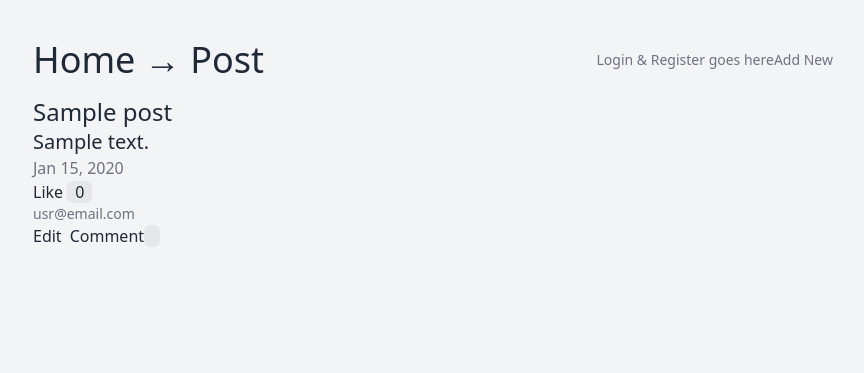
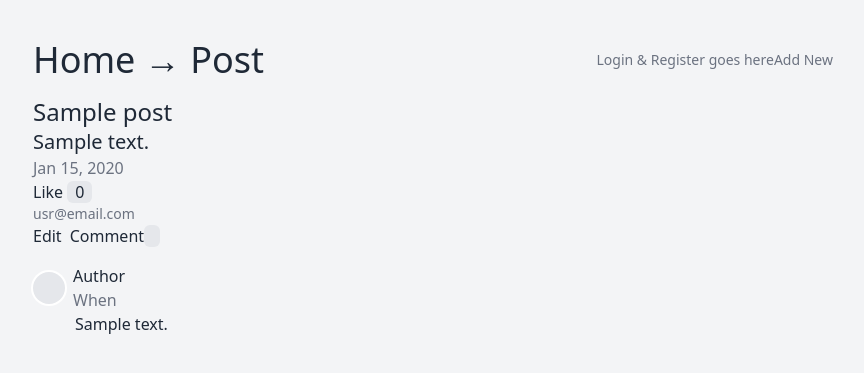
Before and after one commit to patrykpilek/symfony6-hands-on, a Symfony app: template templates/micro_post/show.html.twig in a window 1280 px wide. Shown: the top 373 px of the page, without its empty margins (207-1071 px from the left). Run offline with Twig, Linux system fonts and the light colour scheme; the template is opened without the code that fills it: most values are stand-ins (such as "Sample title", 1, 10 or a date in 2020); some libraries are stand-ins or nearby versions.

Commit message:
displaying comments

```diff
--- a/src/Controller/MicroPostController.php
+++ b/src/Controller/MicroPostController.php
@@ -92,7 +92,8 @@ class MicroPostController extends AbstractController
         return $this->renderForm(
             'micro_post/edit.html.twig',
             [
-                'form' => $form
+                'form' => $form,
+                'post' => $post
             ]
         );
     }
--- a/templates/micro_post/edit.html.twig
+++ b/templates/micro_post/edit.html.twig
@@ -3,7 +3,7 @@
 {% block title %}Editing an Existing Post{% endblock %}
 
 {% block bread %}
-    → Edit
+    → <a href="{{ path('app_micro_post_show', {post: post.id}) }}">Post</a> → Edit
 {% endblock %}
 
 {% block body %}
--- a/templates/micro_post/show.html.twig
+++ b/templates/micro_post/show.html.twig
@@ -8,4 +8,22 @@
 
 {% block body %}
     {{ include('micro_post/_post.html.twig', {post: post}) }}
+
+    <div class="mt-4">
+        {% for comment in post.comments %}
+            <div>
+                <div class="flex items-center">
+                    <div class="inline-block bg-gray-200 dark:bg-gray-700 rounded-full text-3xl w-8 h-8 ring-2 ring-white dork:ring-gray-600 mr-2"></div>
+                    <div>
+                        <div class="font-medium text-gray-800 dark:text-gray-300">Author</div>
+                        <div class="font-light text-gray-500 dark:text-gray-500">When</div>
+                    </div>
+                </div>
+                <div class="flex">
+                    <div class="border ml-4 mr-6 pb-12 {% if not loop.last %}border-gray-300 dark:border-gray-600{% else %}border-transparent{% endif %}"></div>
+                    <div>{{ comment.text }}</div>
+                </div>
+            </div>
+        {% endfor %}
+    </div>
 {% endblock %}
```
Also changed, not shown: README.md.
